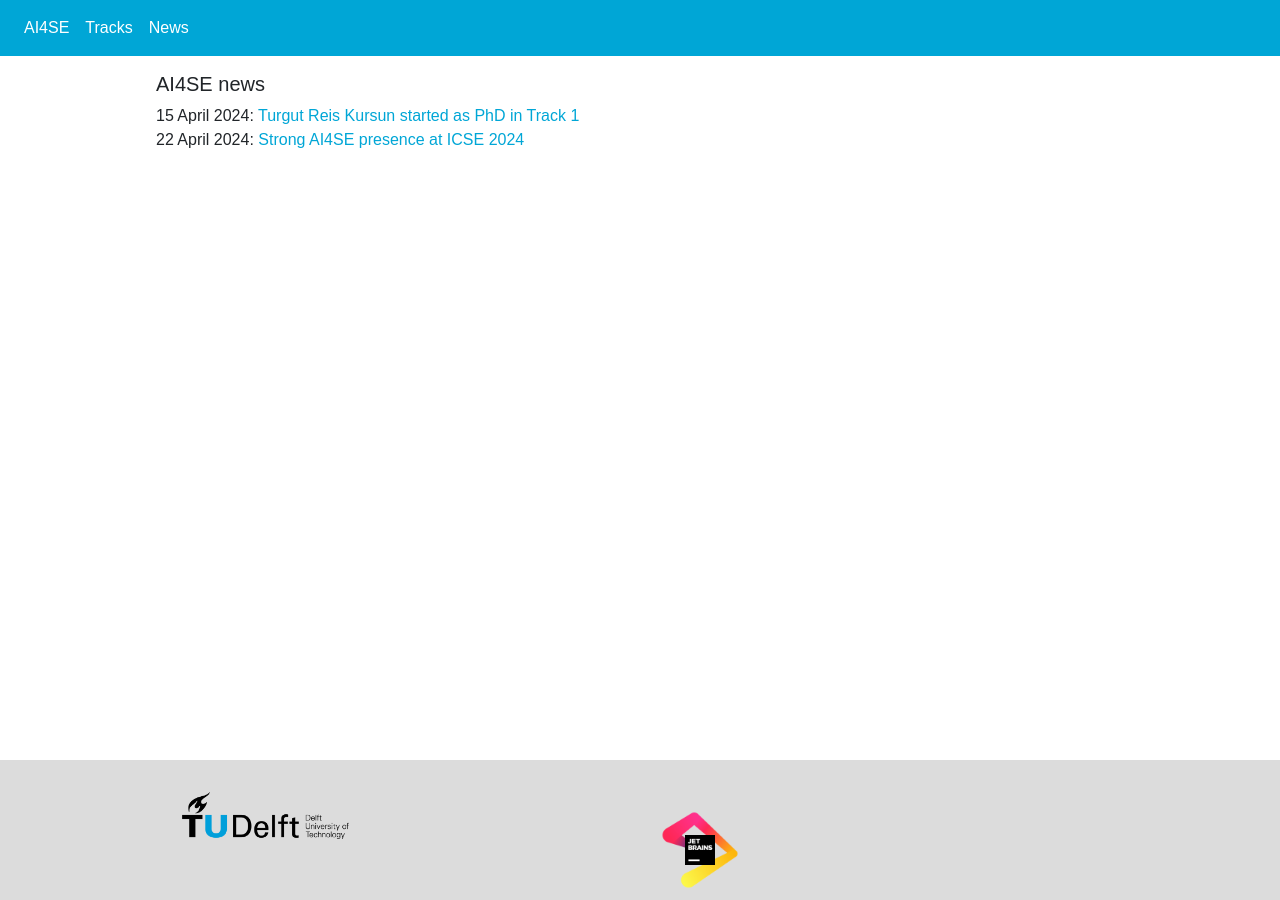
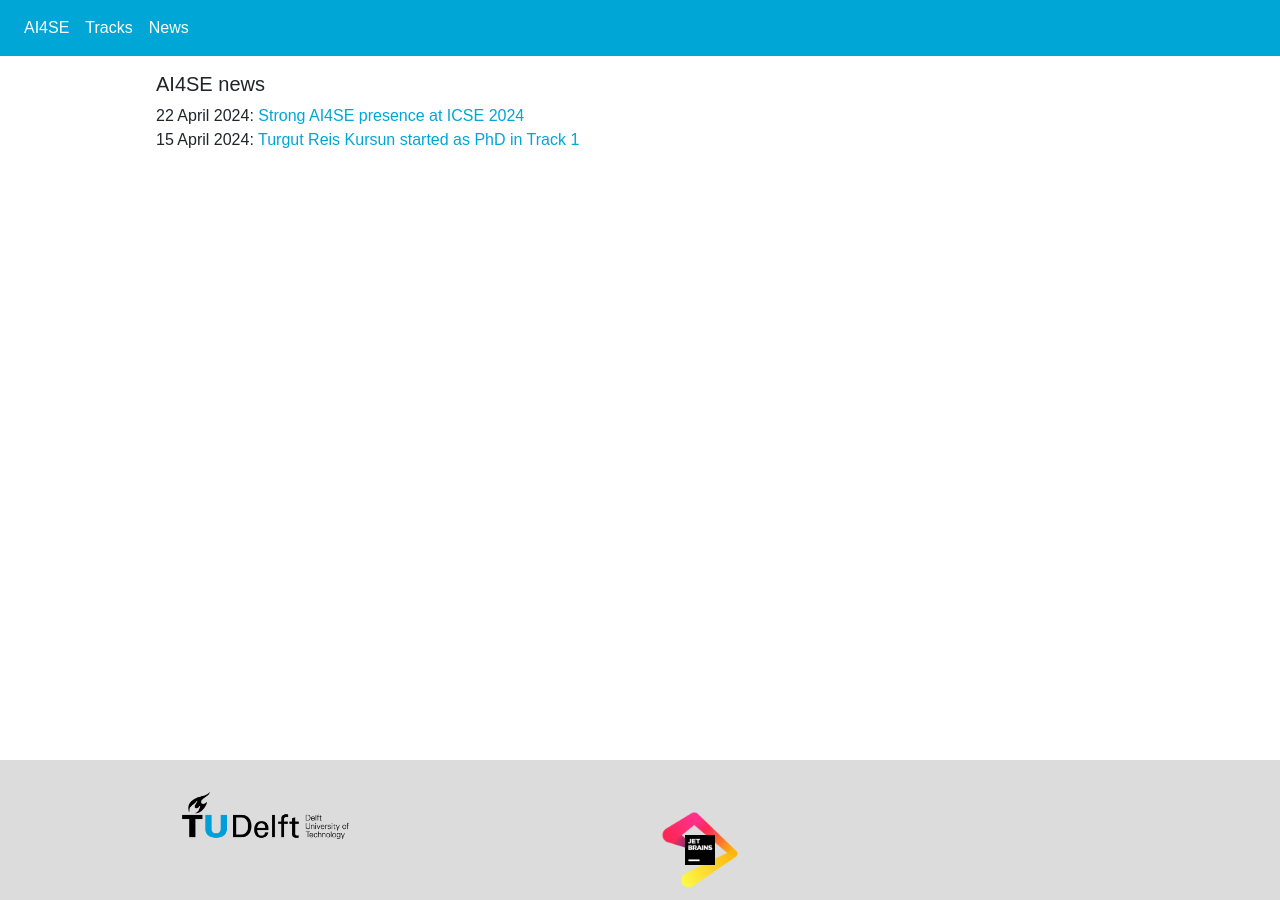
Before and after one commit to SERG-Delft/ai4se-website, a Jekyll site: the page built from news.md, in a window 1280 px wide. Built offline with Jekyll 4.4.1, drawn with Linux system fonts in a browser that asks for light colours; nearby versions of some CDN libraries; part of the change alters nothing that is shown.

```diff
--- a/_includes/news-feed.html
+++ b/_includes/news-feed.html
@@ -1,6 +1,6 @@
 {% if news != empty %}
 <h5 class="news-header">{{ news-header }}</h5>
-{% for item in news -%}
+{% for item in news reversed -%}
 <div class="news-item">
     <span class="news-item__date">
         {{item.date | date_to_long_string}}:
```
